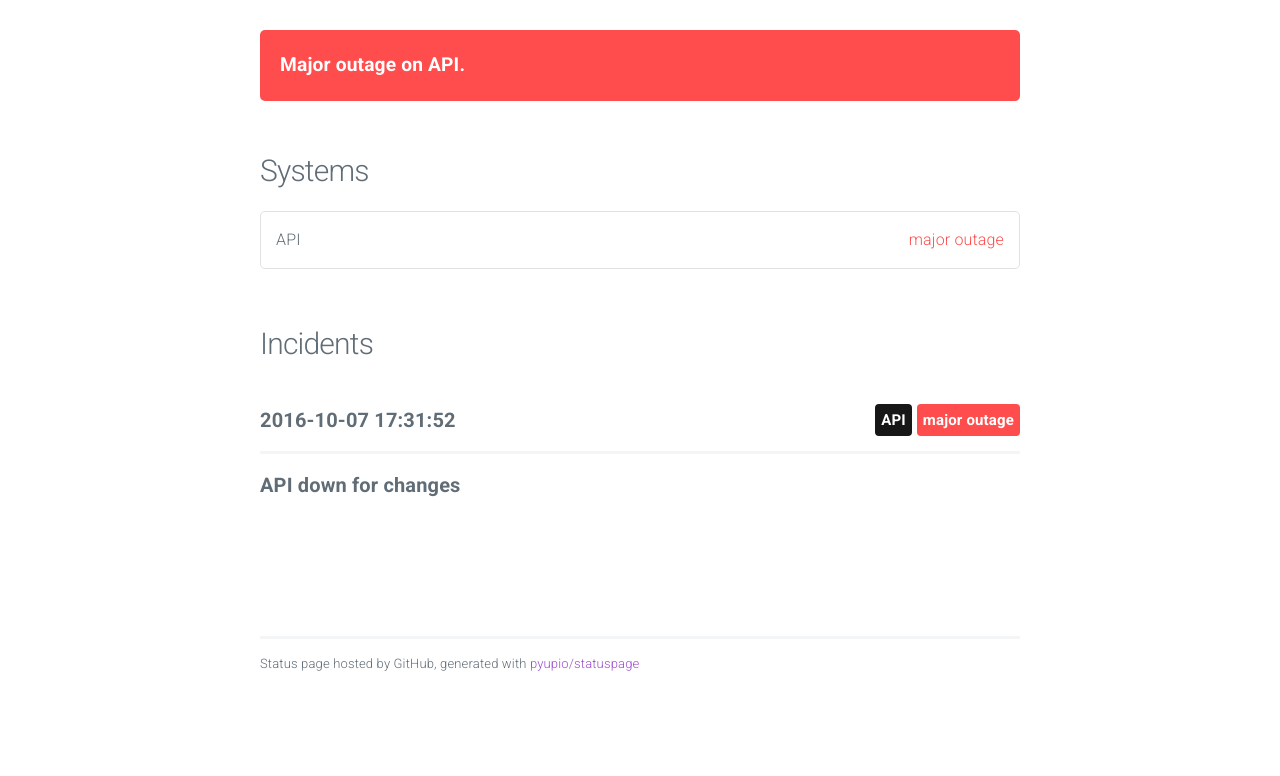
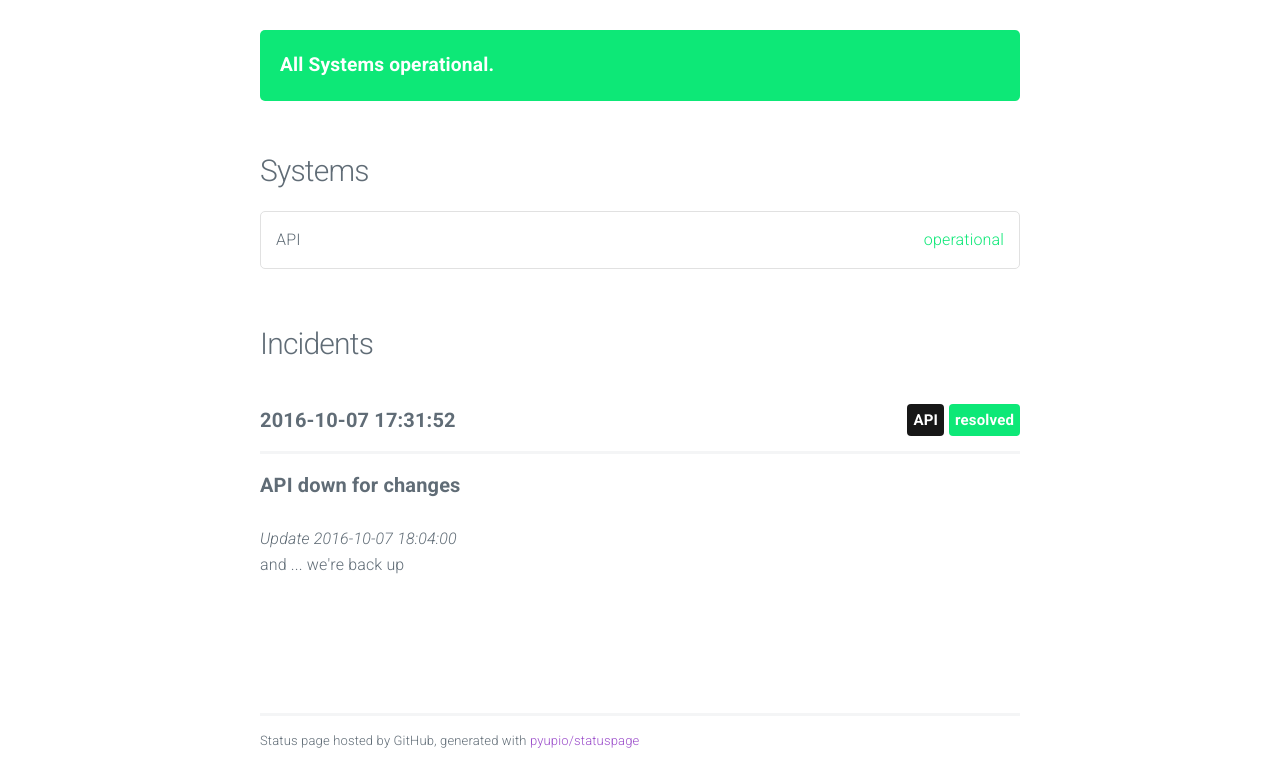
Before and after one commit to sckott/usdaplantsapistatus, a plain HTML site: page index.html in a window 1280 px wide. Shown: the part 55-831 px from the top of the page. Before the commit the page ends 800 px from the top, so only its background shows below. Drawn offline with nearby package versions, Linux system fonts and the light colour scheme.

Commit message:
update index

```diff
--- a/index.html
+++ b/index.html
@@ -31,18 +31,16 @@
 
 			<section class="container" id="main">
 
-
-					<div class="panel major outage">
-						Major outage on API.
+					<div class="panel operational">
+						All Systems operational.
 					</div>
-
 
 
 				<h4>Systems</h4>
 				<ul class="systems">
 
 					<li>
-						API <span class="status major outage">major outage</span>
+						API <span class="status operational">operational</span>
 					</li>
 
 				</ul>
@@ -54,7 +52,7 @@
 						<span class="date">2016-10-07 17:31:52</span>
 
 
-							<span class="label major outage float-right">major outage</span>
+							<span class="label operational float-right">resolved</span>
 
 
 							<span class="label system float-right">API</span>
@@ -63,6 +61,10 @@
 
 						<span class="title">API down for changes</span>
 						<p></p>
+
+							<p><em>Update 2016-10-07 18:04:00</em><br/>
+							and ... we're back up
+							</p>
 
 					</div>
 
```
